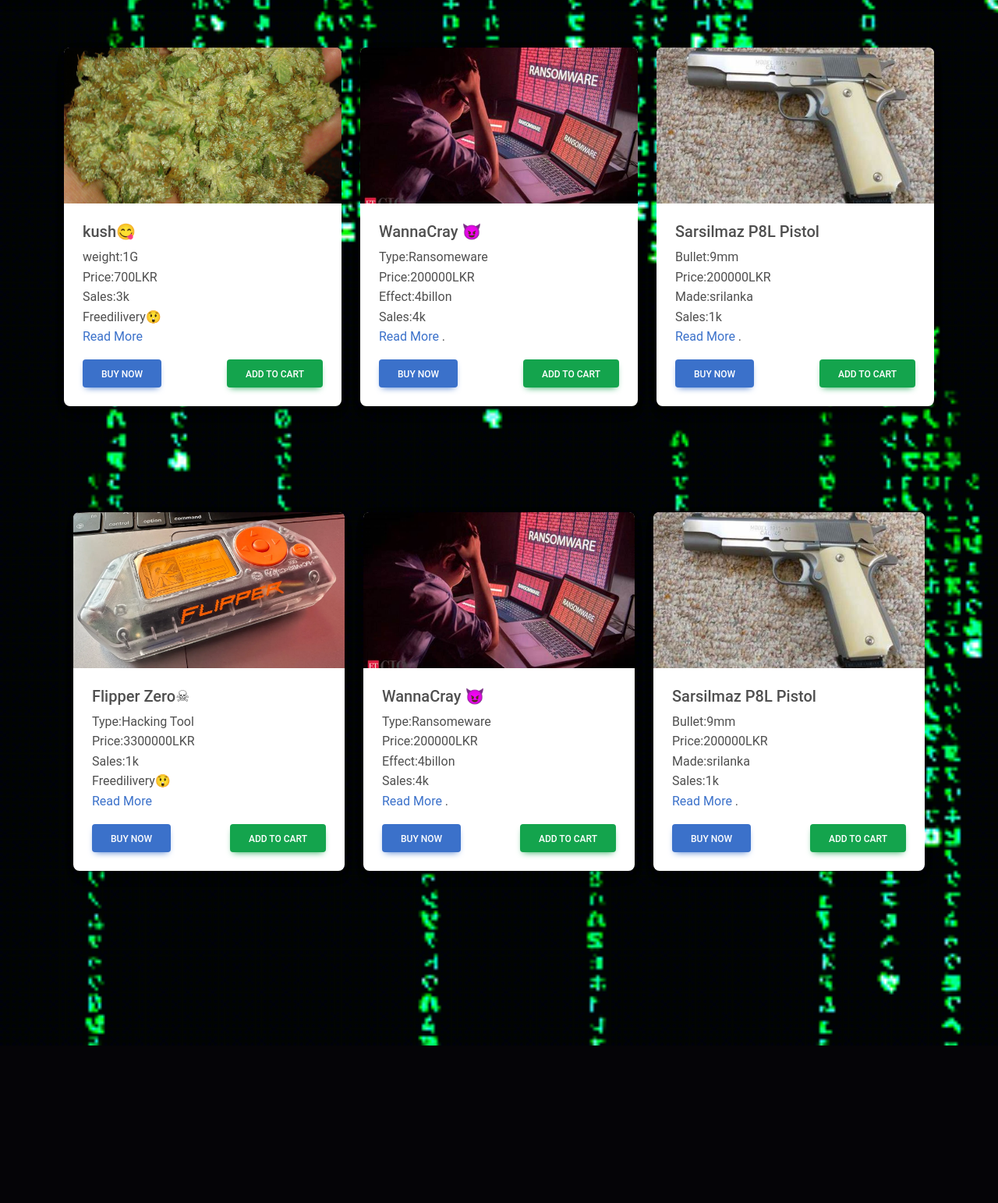
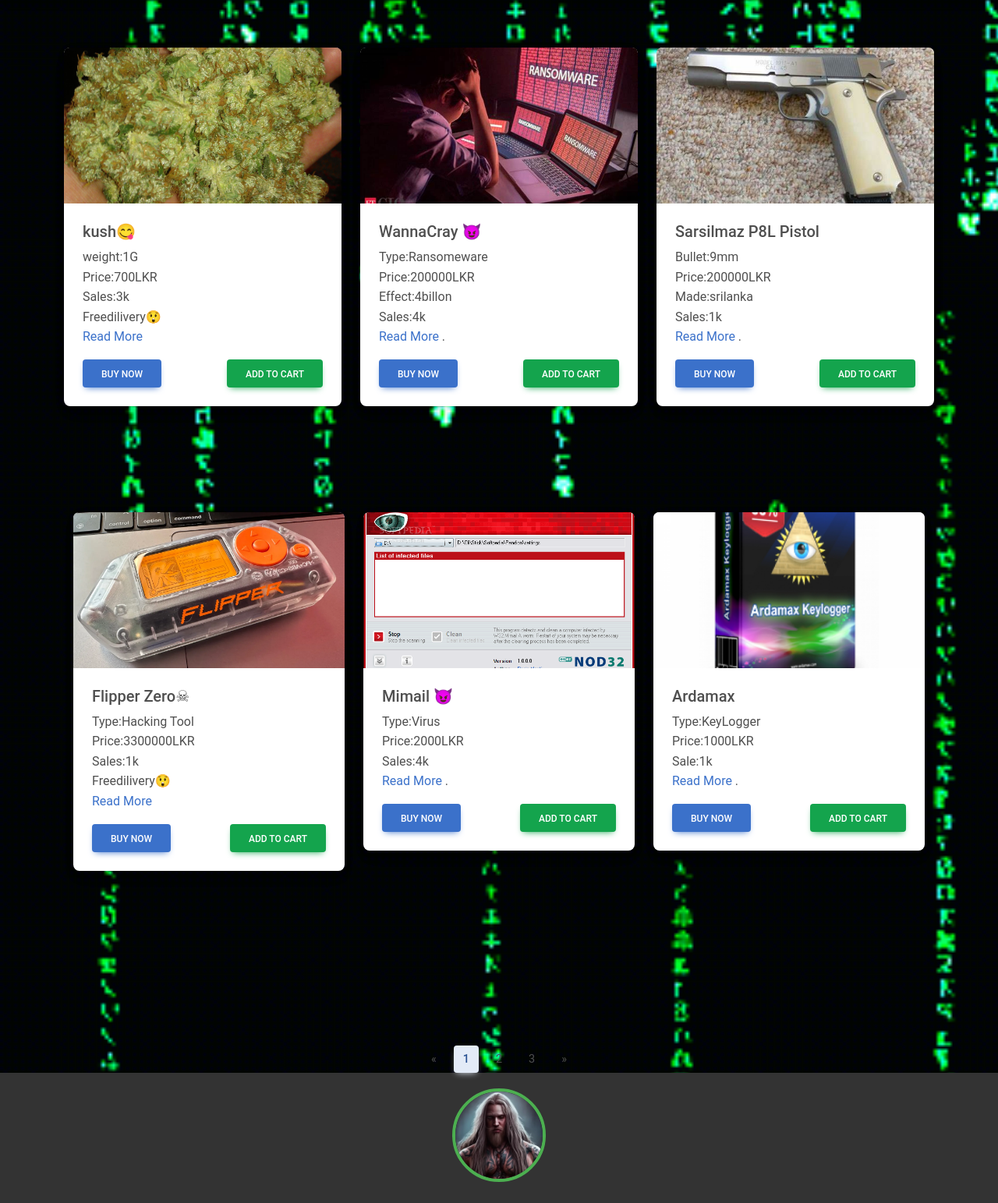
Before and after one commit to AMJchamod/-StellarStore-, a PHP site: page /home.html in a window 1280 px wide. Shown: the part 67-1610 px from the top of the page at 78% size. Before the commit the page ends 1408 px from the top, so only its background shows below. Run offline with PHP 8.4, Linux system fonts and the light colour scheme.

Commit message:
home page done

```diff
--- a/StellarStore/cardstyle.css
+++ b/StellarStore/cardstyle.css
@@ -38,3 +38,76 @@
 .mtc{
     margin-top: 10%;
 }
+/*paggination*/
+.page-link {
+  padding: 8px 12px;
+  margin: 0 5px;
+  text-decoration: none;
+  color: #fff; /* White text color */
+  border: 2px solid #4CAF50; /* Green border */
+  border-radius: 5px;
+}
+.page-link:hover {
+  background-color: #4CAF50; /* Green background on hover */
+}
+
+.page-link.active {
+  background-color: #4CAF50; /* Active page background */
+}
+
+.page-number {
+  color: #fff; /* White text color for page numbers */
+}
+
+.paginationcustom {
+  margin-top: 20px;
+}
+
+.pagination {
+  display: flex;
+  justify-content: center;
+}
+
+.page-link {
+  padding: 8px 12px;
+  margin: 0 5px;
+  text-decoration: none;
+  color: #fff; /* White text color */
+  border: 2px solid #4CAF50; /* Green border */
+  border-radius: 5px;
+  background-color: #333; /* Dark background color */
+}
+
+.page-link:hover {
+  background-color: #4CAF50; /* Green background on hover */
+}
+
+.page-link.active {
+  background-color: #4CAF50; /* Active page background */
+}
+
+.page-number {
+  color: #fff; /* White text color for page numbers */
+}
+
+/*footer*/
+  /* Custom styles specific to the footer */
+  .footer {
+    background-color: #333; /* Dark background color */
+    text-align: center; /* Center align text */
+    padding: 20px 0; /* Padding top and bottom */
+  }
+
+  .footer-logo {
+    display: inline-block;
+    width: 120px; /* Adjust size as needed */
+    height: 120px; /* Adjust size as needed */
+    border: 4px solid #4CAF50; /* Green border */
+    border-radius: 50%; /* Circular border */
+    overflow: hidden; /* Ensure logo stays within circle */
+  }
+
+  .footer-logo img {
+    width: 100%; /* Make sure the logo fills the circle */
+    height: auto; /* Maintain aspect ratio */
+  }
--- a/StellarStore/home.html
+++ b/StellarStore/home.html
@@ -6,6 +6,7 @@
   <title>Home Page</title>
   <link href="https://stackpath.bootstrapcdn.com/bootstrap/5.1.3/css/bootstrap.min.css" rel="stylesheet">
    <link rel="stylesheet" href="cardstyle.css">
+
 </head>
 <body>
   <!-- Container for navbar -->
@@ -92,10 +93,10 @@
                     <!-- Card 2 -->
                     <div class="col-md-4 mb-4">
                         <div class="card">
-                            <img src="img/wannacry.jfif" class="card-img-top" alt="Course Image">
+                            <img src="img/W32-Mimail-A-Cleaner_1.png" class="card-img-top" alt="Course Image">
                             <div class="card-body">
-                                <h5 class="card-title">WannaCray 😈</h5>
-                                <p class="card-text"> Type:Ransomeware<br>Price:200000LKR<br>Effect:4billon<br>Sales:4k<br>
+                                <h5 class="card-title">Mimail 😈</h5>
+                                <p class="card-text"> Type:Virus<br>Price:2000LKR<br>Sales:4k<br>
                                   <a href="#" >Read More</a>
 
                                     .</p>
@@ -109,10 +110,10 @@
                      <!-- Card 3-->
                      <div class="col-md-4 mb-4">
                       <div class="card">
-                          <img src="img/pistol.jfif" class="card-img-top" alt="Course Image">
+                          <img src="img/adramx.jfif" class="card-img-top" alt="Course Image">
                           <div class="card-body">
-                              <h5 class="card-title">Sarsilmaz P8L  Pistol </h5>
-                              <p class="card-text"> Bullet:9mm <br>Price:200000LKR<br>Made:srilanka<br>Sales:1k<br>
+                              <h5 class="card-title">Ardamax  </h5>
+                              <p class="card-text"> Type:KeyLogger <br>Price:1000LKR<br>Sale:1k<br>
                                 <a href="#" >Read More</a>
 
                                   .</p>
@@ -128,11 +129,28 @@
 
 
   </section>
+  <div class="paginationcustom">
+    <div class="pagination d-flex justify-content-center ">
+        <a href="#" class="page-link">&laquo;</a>
+        <a href="#" class="page-link active">1</a>
+        <a href="#" class="page-link">2</a>
+        <a href="#" class="page-link">3</a>
+        <a href="#" class="page-link">&raquo;</a>
+      </div>
+
+      <footer class="footer">
+        <div class="footer-logo">
+          <img src="img/a37ac2d1c307491e8cc55f29f9476f1c.webp" alt="Logo">
+        </div>
+      </footer>
 
   <!-- Load navbar using JavaScript -->
   <script src="custom.js"></script>
 
   <!-- Bootstrap JavaScript -->
   <script src="https://stackpath.bootstrapcdn.com/bootstrap/5.1.3/js/bootstrap.bundle.min.js"></script>
+  <script src="https://cdn.jsdelivr.net/npm/bootstrap@5.3.3/dist/js/bootstrap.bundle.min.js"
+  integrity="sha384-YvpcrYf0tY3lHB60NNkmXc5s9fDVZLESaAA55NDzOxhy9GkcIdslK1eN7N6jIeHz"
+  crossorigin="anonymous"></script>
 </body>
 </html>
```
Also changed, not shown: StellarStore/img/Keylogger.jfif (added), StellarStore/img/W32-Mimail-A-Cleaner_1.png (added), StellarStore/img/a37ac2d1c307491e8cc55f29f9476f1c.webp (added), StellarStore/img/adramx.jfif (added), StellarStore/stylee.css (line endings or trailing spaces).
